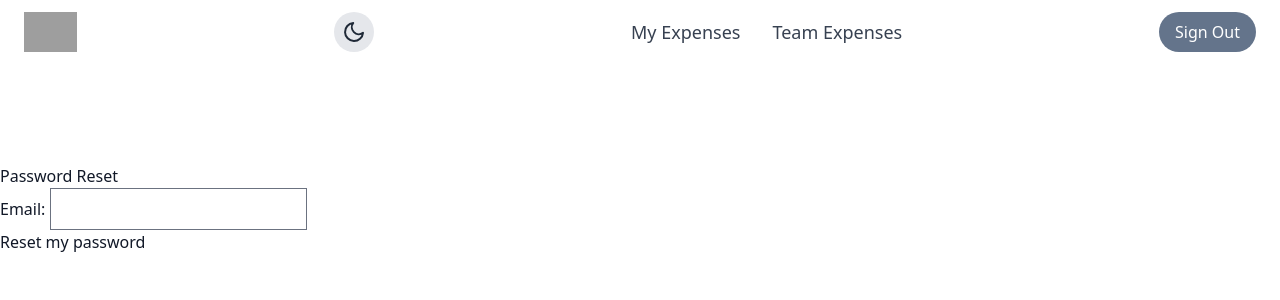
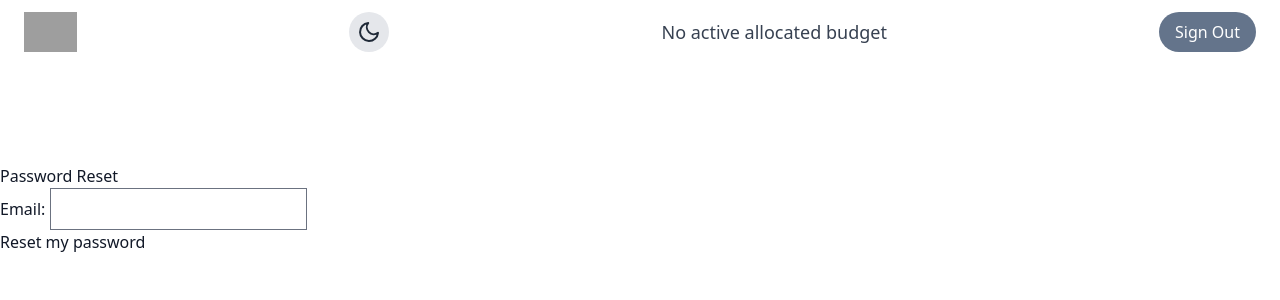
Before and after one commit to cooleymike/marketing, a Django app: page /password_reset/ in a window 1280 px wide. Shown: the top 300 px of the page. Run offline with Django 4.2, Linux system fonts and the light colour scheme; the visitor is signed in with stand-in values (Sample User, id 1); data that the repository does not hold is empty; some libraries are stand-ins or nearby versions; grey boxes are pictures that could not be loaded.

Commit message:
updated messaging and authentication for non-authorized users

```diff
--- a/core/models.py
+++ b/core/models.py
@@ -2,9 +2,6 @@ from django.contrib.auth.models import AbstractUser
 from django.core.validators import FileExtensionValidator
 from django.db.models import Sum
 from django.db import models
-
-
-
 
 class Employee(AbstractUser):
     account_number = models.CharField(max_length=10, unique=True, null=True)
@@ -13,6 +10,12 @@ class Employee(AbstractUser):
 
     def is_manager(self):
         return Team.objects.filter(manager=self).exists()
+
+    def has_active_allocated_budget(self):
+        active_allocated_budget = ProjectEmployeeAllocatedBudget.objects.filter(
+            employee=self, is_active=True
+        ).exists()
+        return active_allocated_budget
 
 class Project(models.Model):
     description = models.CharField(max_length=150)
@@ -26,7 +29,6 @@ class Project(models.Model):
     def total_allocated_budget(self):
         """ Sum of all employee budget allocations for this project """
         return self.allocated_budgets.aggregate(total=Sum('allocated_budget'))['total'] or 0
-
 
 class ProjectEmployeeAllocatedBudget(models.Model):
     QUARTERS = [
@@ -42,7 +44,6 @@ class ProjectEmployeeAllocatedBudget(models.Model):
         'Q3':[7,8,9],
         'Q4':[10,11,12],
     }
-
     employee = models.ForeignKey(Employee, on_delete=models.CASCADE)
     project = models.ForeignKey(Project, related_name='allocated_budgets', on_delete=models.CASCADE)
     quarter = models.CharField(max_length=2, choices=QUARTERS, null=True)
@@ -82,7 +83,6 @@ class FundRequest(models.Model):
     def __str__(self):
         return f"{self.requester.username} - {self.project.name} - {self.amount_requested} ({self.status})"
 
-
 def apply_to_budget(self):
     if self.status == 'Approved':
         budget = ProjectEmployeeAllocatedBudget.objects.get(
@@ -103,7 +103,6 @@ class ExpenseType(models.Model):
     def __str__(self):
         return self.name
 
-
 class Expense(models.Model):
     ordering = ['-created_date']
     team = models.ForeignKey("Team", on_delete=models.PROTECT)# this won't
@@ -118,12 +117,10 @@ class Expense(models.Model):
         upload_to='uploads/', default='uploads/default.png',
         validators=[FileExtensionValidator(['jpg', 'jpeg', 'png', 'pdf', 'txt'])]
     )
-
     type = models.ForeignKey(ExpenseType, on_delete=models.PROTECT, null=True)
-
+            # change null=False
     def __str__(self):
         return f'{self.description} - {self.employee.account_number}'
-
 
     @property
     def expense_quarter(self):
@@ -156,25 +153,22 @@ class Expense(models.Model):
 
         return 0  # No allocated budget found
 
-
 class Team(models.Model):
     name = models.CharField(max_length=100)
     project = models.ForeignKey(Project, related_name='teams', on_delete=models.CASCADE)
     # members = models.ManyToManyField(Employee, related_name='teams')
     description = models.TextField(blank=True, null=True)
     # don't allow employee to be deleted if employee is manager of team
-    # if you delete employee you must also delete team employee was a part of
+    # if you delete employee you must also delete team employee
     manager = models.ForeignKey(
         Employee,
         on_delete=models.PROTECT,
         related_name="managed_team",
         blank = True,null=True,
-
     )
 
     def __str__(self):
         return f'{self.name} - {self.project} - {self.description}'
-
 
 class Receipt(models.Model):
     created_date = models.DateTimeField(auto_now_add=True)
--- a/core/templates/base.html
+++ b/core/templates/base.html
@@ -21,6 +21,7 @@
 {% if messages %}
     <div class="max-w-7xl mx-auto my-4 space-y-2">
         {% for message in messages %}
+
             <div class="p-4 rounded bg-green-100 text-green-800 dark:bg-green-900 dark:text-green-200">
                 {{ message }}
             </div>
@@ -63,8 +64,12 @@
         <nav id="desktop-nav"
              class="hidden md:flex space-x-8 text-lg font-medium text-gray-700 dark:text-gray-200">
             {% if user.is_authenticated %}
-                <a href="{% url 'expenses' %}" class="hover:text-purple-600">My Expenses</a>
-                <a href="{% url 'team_expense' %}" class="hover:text-purple-600">Team Expenses</a>
+                {% if user.has_active_allocated_budget %}
+                    <a href="{% url 'expenses' %}" class="hover:text-purple-600">My Expenses</a>
+                    <a href="{% url 'team_expense' %}" class="hover:text-purple-600">Team Expenses</a>
+                {% else %}
+                    No active allocated budget
+                {% endif %}
 
                 {# Manager‑only link (optional – keep if you want it in the header) #}
                 {% if request.user.is_manager %}
```
Also changed, not shown: core/views.py (+3 -6 lines).
